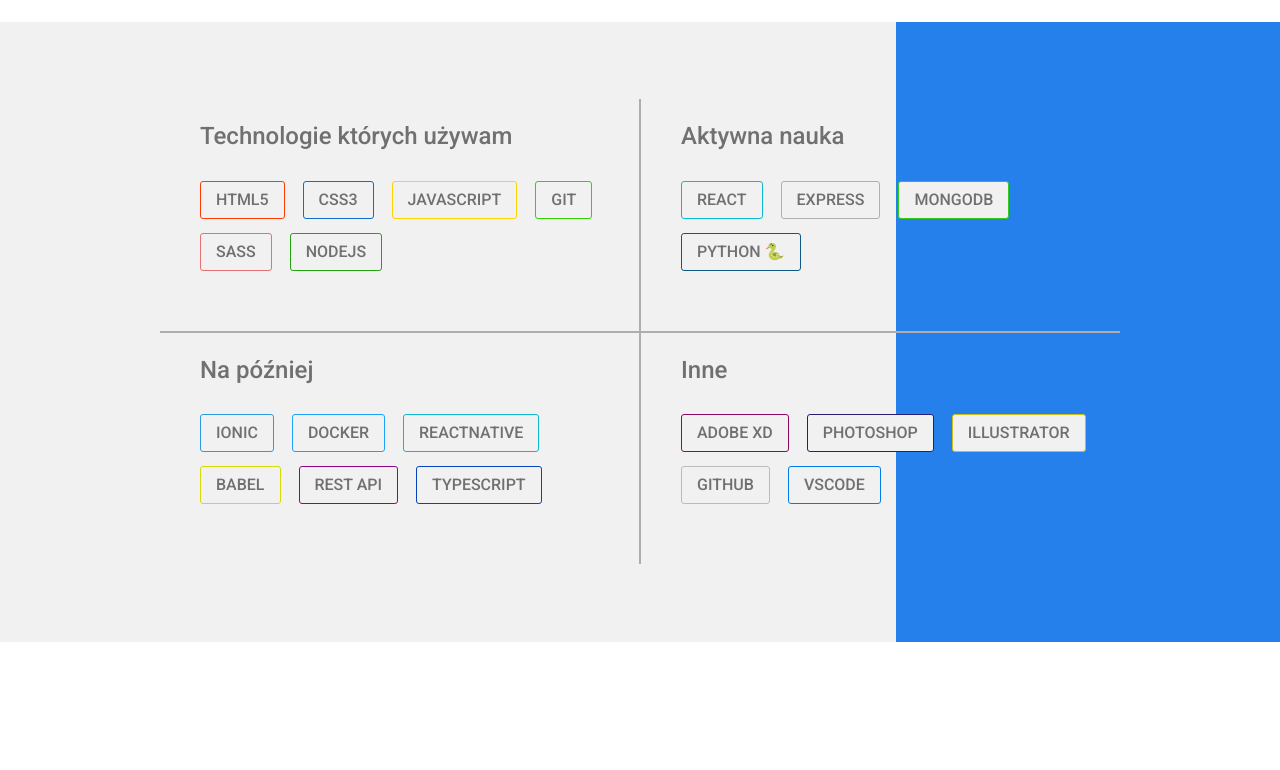
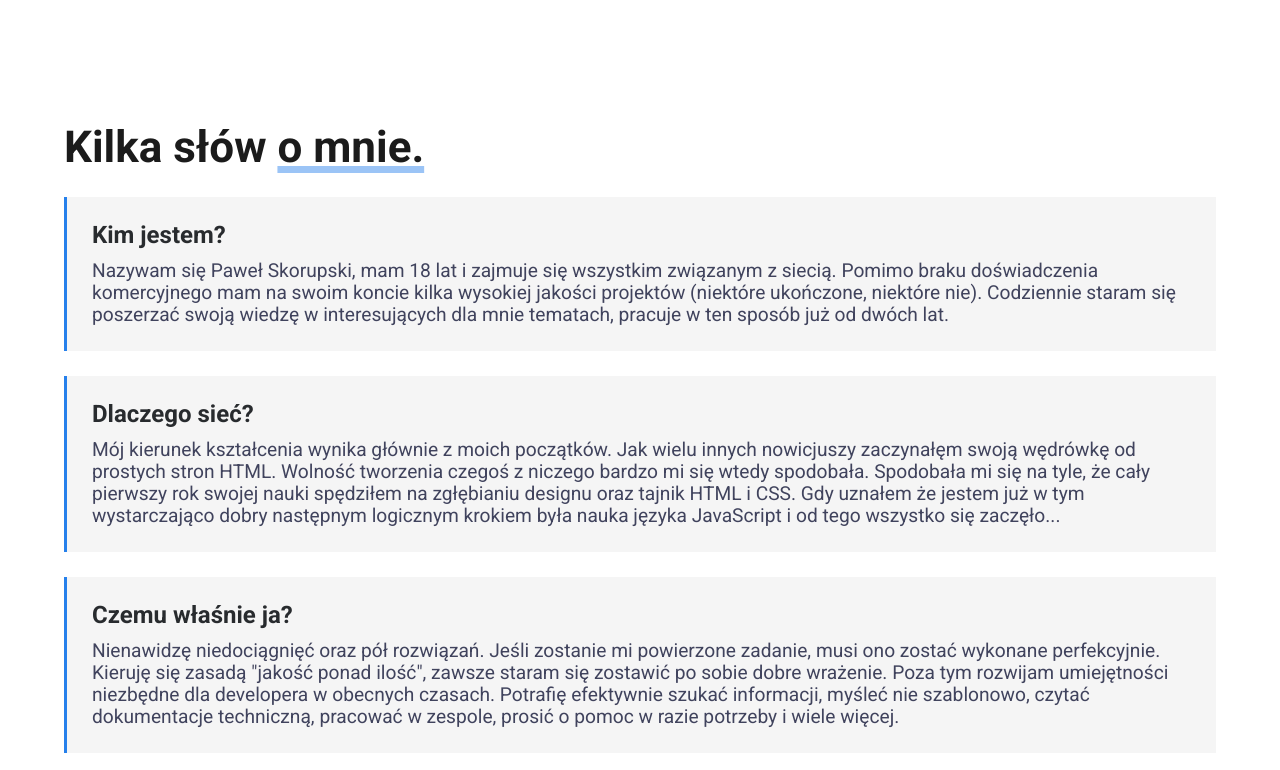
Before and after one commit to PaulSkorupski/landing, a plain HTML site: page index.html in a window 1280 px wide. Shown: the part 780-1550 px from the top of the page. Before the commit the page ends 1422 px from the top, so only its background shows below. Drawn offline with Linux system fonts and the light colour scheme.

Commit message:
finish skills and about

```diff
--- a/index.html
+++ b/index.html
@@ -129,7 +129,35 @@
             </div>
         </div>
         <div class="main-cont">
-            <div class="about-cont"></div>
+            <div class="about-cont">
+                <div class="flex-align-about">
+                    <div class="about-heading">
+                        <p>Kilka słów <span>o mnie.</span></p>
+                    </div>
+                    <div class="about">
+                        <div class="about-main-cont">
+                            <p class="about-main-heading">Kim jestem?</p>
+                            <p class="about-text">
+                                Nazywam się Paweł Skorupski, mam 18 lat i zajmuje się wszystkim związanym z siecią. Pomimo braku doświadczenia komercyjnego mam na swoim koncie kilka wysokiej jakości projektów (niektóre ukończone, niektóre nie). Codziennie staram się poszerzać swoją wiedzę w interesujących dla mnie tematach, pracuje w ten sposób już od dwóch lat.
+                            </p>
+                        </div>
+                    </div>
+                    <div class="about">
+                        <div class="about-main-cont">
+                            <p class="about-main-heading">Dlaczego sieć?</p>
+                            <p class="about-text">
+                                Mój kierunek kształcenia wynika głównie z moich początków. Jak wielu innych nowicjuszy zaczynałęm swoją wędrówkę od prostych stron HTML. Wolność tworzenia czegoś z niczego bardzo mi się wtedy spodobała. Spodobała mi się na tyle, że cały pierwszy rok swojej nauki spędziłem na zgłębianiu designu oraz tajnik HTML i CSS. Gdy uznałem że jestem już w tym wystarczająco dobry następnym logicznym krokiem była nauka języka JavaScript i od tego wszystko się zaczęło...
+                            </p>
+                        </div>
+                    </div>
+                    <div class="about">
+                        <div class="about-main-cont">
+                            <p class="about-main-heading">Czemu właśnie ja?</p>
+                            <p class="about-text">Nienawidzę niedociągnięć oraz pół rozwiązań. Jeśli zostanie mi powierzone zadanie, musi ono zostać wykonane perfekcyjnie. Kieruję się zasadą "jakość ponad ilość", zawsze staram się zostawić po sobie dobre wrażenie. Poza tym rozwijam umiejętności niezbędne dla developera w obecnych czasach. Potrafię efektywnie szukać informacji, myśleć nie szablonowo, czytać dokumentacje techniczną, pracować w zespole, prosić o pomoc w razie potrzeby i wiele więcej.</p>
+                        </div>
+                    </div>
+                </div>
+            </div>
             <div class="about-skills">
                 <div class="flexalign">
                     <div class="skills-content-cont">
--- /dev/null
+++ b/scss/_about.scss
@@ -0,0 +1,53 @@
+.flex-align-about {
+    margin: auto;
+    display: flex;
+    flex-direction: column;
+    width: 90%;
+    // line-height: 0.35;
+
+    //temp
+    // height: 400px;
+}
+
+.about-heading {
+    font-size: 2.75rem;
+    font-weight: 700;
+    color: $cl-650;
+}
+
+.about-heading p {
+    margin: 0;
+}
+
+.about-heading span {
+    text-decoration: underline;
+    text-decoration-color: #267feb75;
+    text-decoration-thickness: 7px;
+}
+
+.about {
+    padding: 25px;
+    margin-top: 25px;
+    background-color: #f5f5f5;
+    border-left: 3px solid $cl-blue;
+}
+
+.about-main-cont {
+    display: flex;
+    flex-direction: column;
+}
+
+.about-main-heading {
+    font-size: 1.5rem;
+    font-weight: 700;
+    color: $cl-600;
+    margin: 0;
+}
+
+.about-text {
+    font-size: 1.2rem;
+    font-weight: 400;
+    color: $cl-400;
+    margin: 0;
+    margin-top: 10px;
+}
--- a/scss/_content.scss
+++ b/scss/_content.scss
@@ -1,5 +1,5 @@
 .about-cont {
-    margin-top: 300px;
+    margin-top: 400px;
 }
 
 /*===
@@ -10,13 +10,14 @@
     //del this
     height: 620px;
     //
-    background: $bg-accent;
-    background: url(../img/skillsdecor.svg) no-repeat right #f1f1f1;
+    // background: $bg-accent;
+    // background: url(../img/skillsdecor.svg) no-repeat right #fff;
     background-size: 30%, 100%;
 
     display: flex;
     justify-content: center;
     align-items: center;
+    margin-top: 20px;
 }
 
 .flexalign {
@@ -86,7 +87,7 @@
     border-radius: 3px;
     padding: 0 15px;
     height: 36px;
-    background-color: #f1f1f1;
+    background-color: #fff;
 
     //temp
 }
--- a/scss/_globals.scss
+++ b/scss/_globals.scss
@@ -20,6 +20,7 @@
 $cl-350: #707070;
 $cl-400: #40435D;
 $cl-600: #282B2E;
+$cl-650: #1b1b1b;
 
 //colorful
 $cl-blue: #2680EB;
--- a/scss/main.scss
+++ b/scss/main.scss
@@ -5,6 +5,7 @@
 @import 'wrapper';
 @import 'wrapper-svg';
 @import 'content';
+@import 'about';
 
 :root {
     scroll-behavior: smooth;
```
Also changed, not shown: css/main.css, 1 other file.
